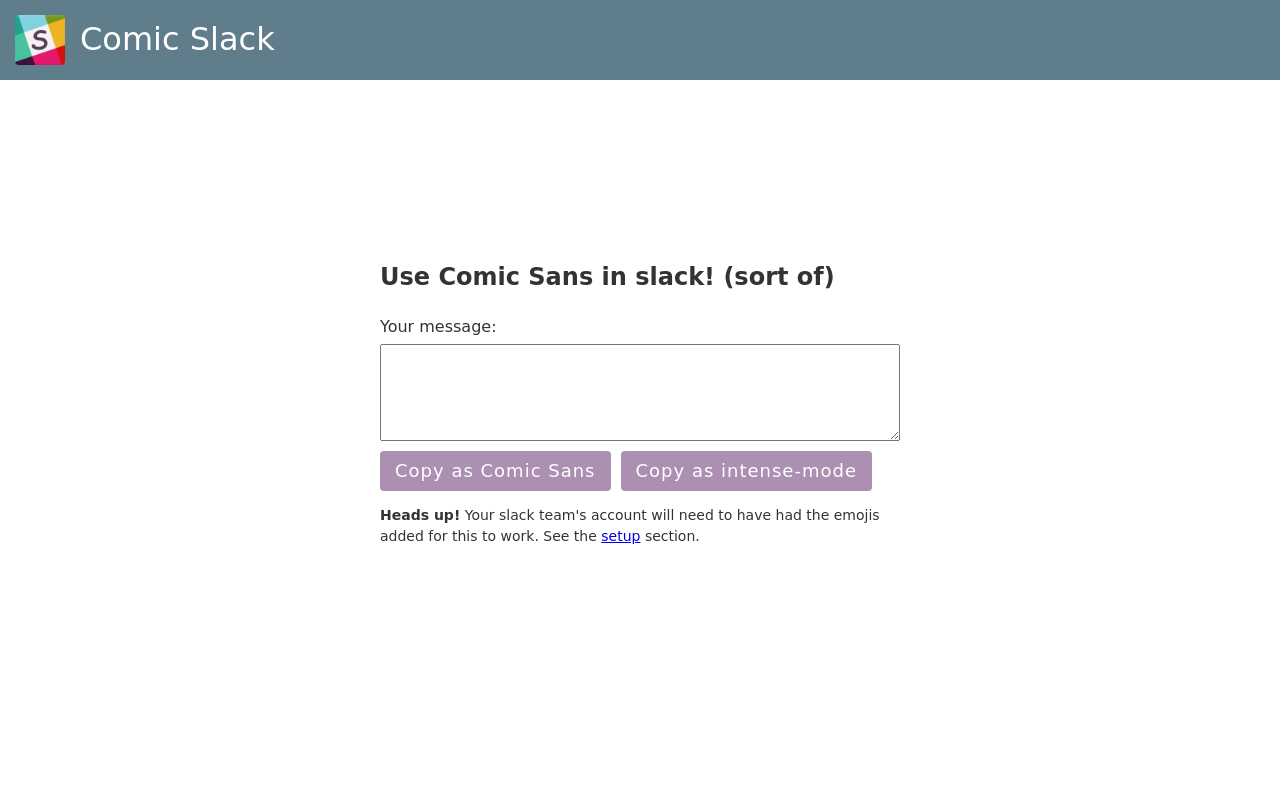
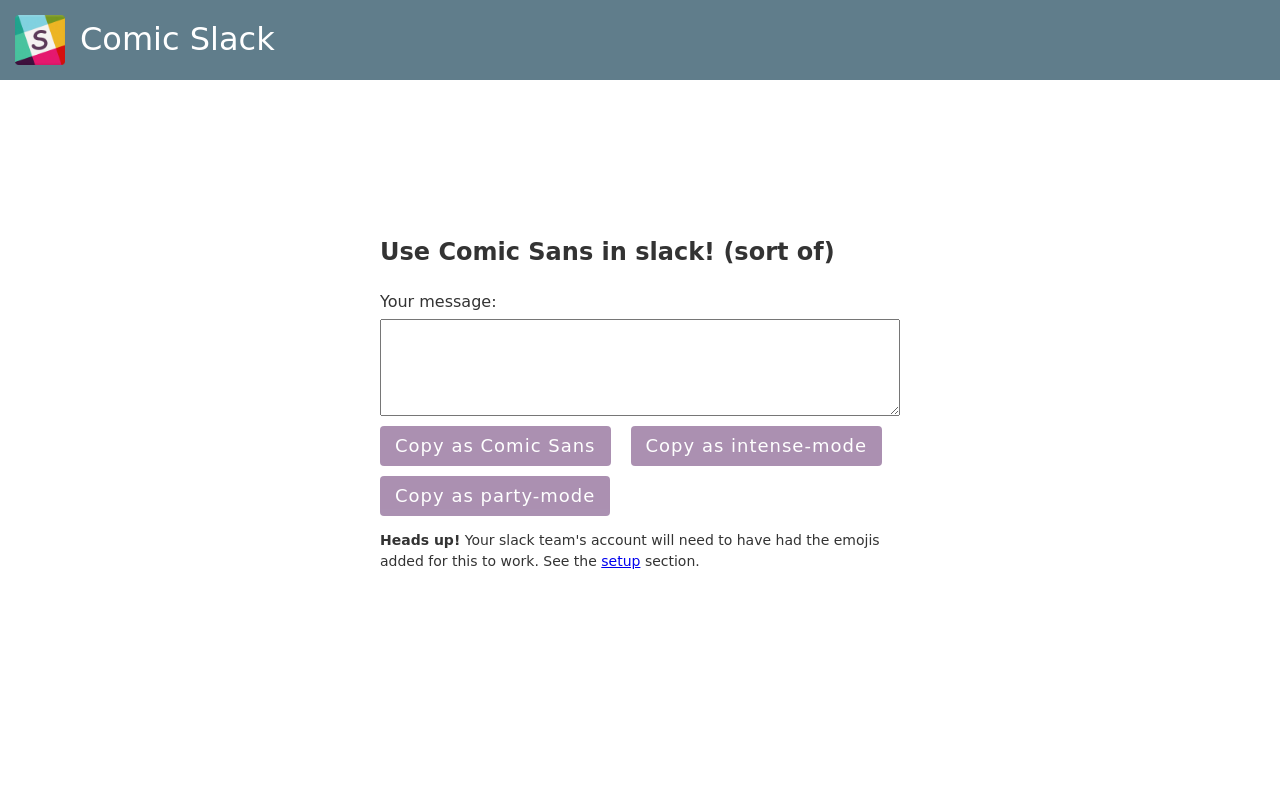
Before and after one commit to liamjohnston/comic-slack, a React (Create React App) app: page / in a window 1280 px wide. Shown: the top 800 px of the page. Built offline with nearby package versions, Linux system fonts and the light colour scheme.

Commit message:
party mode

```diff
--- a/src/components/Use.js
+++ b/src/components/Use.js
@@ -18,6 +18,8 @@
       if (re.test(char)) {
         if (mode === 'intensify') {
           cstr += `:cs-${char}-intensifies:`;
+        } else if (mode === 'party') {
+          cstr += `:party-cs-${char}:`;
         } else {
           cstr += `:cs-${char}:`;
         }
@@ -61,6 +63,11 @@
     setCopied(true);
   };
 
+  const handlePartyCopy = () => {
+    convertAndCopy('intensify');
+    setCopied(true);
+  };
+
   const handleSubmit = e => {
     e.preventDefault();
   };
@@ -78,6 +85,7 @@
           onChange={handleChange}
           rows="5"
         />
+        <div className="button_container">
           <input
             type="submit"
             value="Copy as Comic Sans"
@@ -90,6 +98,13 @@
             disabled={disabled}
             onClick={handleIntensifyCopy}
           />
+          <input
+            type="submit"
+            value="Copy as party-mode"
+            disabled={disabled}
+            onClick={handleIntensifyCopy}
+          />
+        </div>
 
         {copied && (
           <div className="copied-alert">
--- a/src/css/styles.scss
+++ b/src/css/styles.scss
@@ -28,6 +28,14 @@
 }
 .m_b_md {
   margin-bottom: 1rem;
+}
+.button_container {
+  display: flex;
+  justify-content: flex-start;
+  flex-wrap: wrap;
+  gap: 1rem;
+  align-items: center;
+  max-width: 60rem;
 }
 
 .text-sm {
```
Lines whose indentation alone changed are shown as unchanged.
